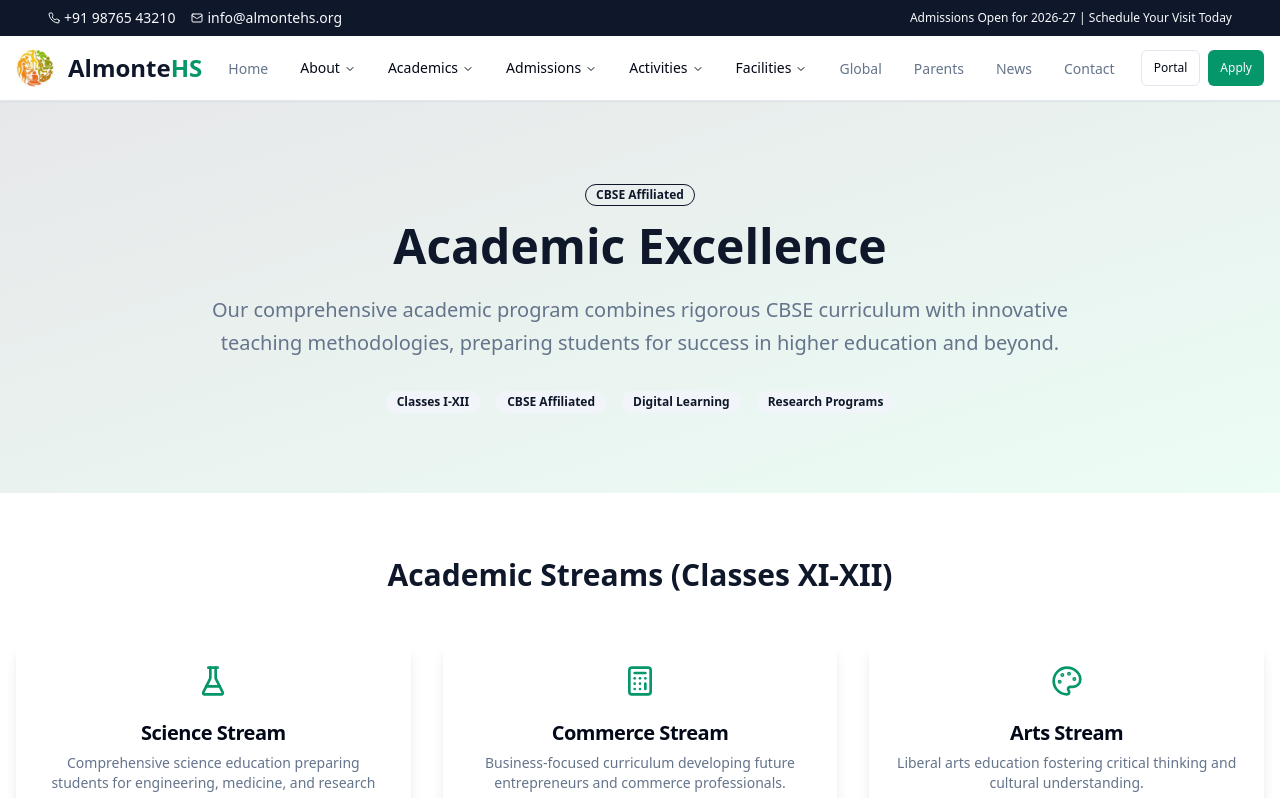
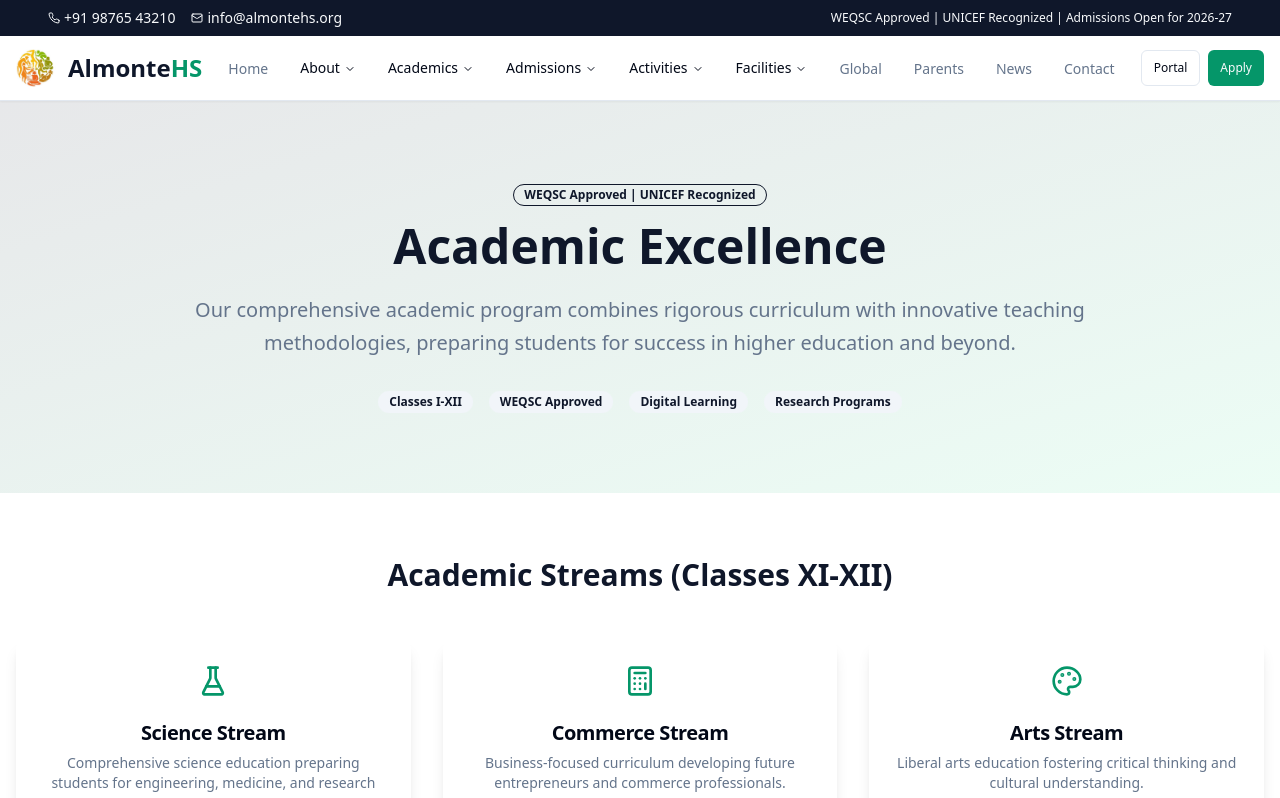
Before and after one commit to nscuai/almonte-global-gateway, a React (Vite) app: page /academics in a window 1280 px wide. Shown: the top 798 px of the page. Built offline with nearby package versions, Linux system fonts and the light colour scheme.

Commit message:
Remove CBSE/ICSE board mentions
Update school accreditations to WEQSC and UNICEF.

```diff
--- a/src/components/Navigation.tsx
+++ b/src/components/Navigation.tsx
@@ -30,7 +30,7 @@ const Navigation = () => {
     {
       title: "Academics",
       items: [
-        { title: "CBSE/ICSE Curriculum", href: "/academics#curriculum" },
+        { title: "Curriculum Framework", href: "/academics#curriculum" },
         { title: "Teaching Approach", href: "/academics#approach" },
         { title: "Departments", href: "/academics#departments" },
         { title: "Academic Calendar", href: "/academics#calendar" },
@@ -84,7 +84,7 @@ const Navigation = () => {
             </div>
           </div>
           <div className="hidden md:block text-xs">
-            Admissions Open for 2026-27 | Schedule Your Visit Today
+            WEQSC Approved | UNICEF Recognized | Admissions Open for 2026-27
           </div>
         </div>
       </div>
--- a/src/pages/About.tsx
+++ b/src/pages/About.tsx
@@ -13,7 +13,7 @@ const About = () => {
     { year: "1985", event: "First batch of 50 students graduates with distinction" },
     { year: "1992", event: "Expanded to include senior secondary education" },
     { year: "1998", event: "Introduced computer education and science laboratories" },
-    { year: "2005", event: "Achieved CBSE affiliation and recognition" },
+    { year: "2005", event: "Achieved WEQSC accreditation and UNICEF recognition" },
     { year: "2010", event: "Launched international exchange programs" },
     { year: "2015", event: "Established digital learning initiatives" },
     { year: "2020", event: "Successfully transitioned to hybrid learning model" },
@@ -52,7 +52,7 @@ const About = () => {
         <div className="container mx-auto px-4">
           <div className="max-w-4xl mx-auto text-center">
             <Badge variant="outline" className="mb-4 border-primary text-primary">
-              Established 1981
+              WEQSC Approved | UNICEF Recognized
             </Badge>
             <h1 className="text-5xl font-bold text-primary mb-6">About Almonte School</h1>
             <p className="text-xl text-muted-foreground mb-8 leading-relaxed">
--- a/src/pages/Academics.tsx
+++ b/src/pages/Academics.tsx
@@ -1,3 +1,4 @@
+
 import React from 'react';
 import { Card, CardContent, CardDescription, CardHeader, CardTitle } from "@/components/ui/card";
 import { Button } from "@/components/ui/button";
@@ -57,7 +58,7 @@ const Academics = () => {
 
   const achievements = [
     { year: "2024", achievement: "Top School in Arunachal Pradesh - Academic Excellence Award" },
-    { year: "2023", achievement: "100% Pass Rate in CBSE Class XII Examinations" },
+    { year: "2023", achievement: "100% Pass Rate in Senior Secondary Examinations" },
     { year: "2023", achievement: "State Champions - Science Olympiad" },
     { year: "2022", achievement: "Excellence in Digital Education - Northeast India" },
     { year: "2022", achievement: "Best School for Holistic Development - State Level" }
@@ -72,16 +73,16 @@ const Academics = () => {
         <div className="container mx-auto px-4">
           <div className="max-w-4xl mx-auto text-center">
             <Badge variant="outline" className="mb-4 border-primary text-primary">
-              CBSE Affiliated
+              WEQSC Approved | UNICEF Recognized
             </Badge>
             <h1 className="text-5xl font-bold text-primary mb-6">Academic Excellence</h1>
             <p className="text-xl text-muted-foreground mb-8 leading-relaxed">
-              Our comprehensive academic program combines rigorous CBSE curriculum with innovative
+              Our comprehensive academic program combines rigorous curriculum with innovative
               teaching methodologies, preparing students for success in higher education and beyond.
             </p>
             <div className="flex flex-wrap justify-center gap-4">
               <Badge variant="secondary">Classes I-XII</Badge>
-              <Badge variant="secondary">CBSE Affiliated</Badge>
+              <Badge variant="secondary">WEQSC Approved</Badge>
               <Badge variant="secondary">Digital Learning</Badge>
               <Badge variant="secondary">Research Programs</Badge>
             </div>
@@ -216,12 +217,12 @@ const Academics = () => {
               <Card>
                 <CardHeader>
                   <CardTitle>Secondary School (Classes IX-X)</CardTitle>
-                  <CardDescription>CBSE board preparation with comprehensive skill development</CardDescription>
+                  <CardDescription>Board preparation with comprehensive skill development</CardDescription>
                 </CardHeader>
                 <CardContent>
                   <div className="grid grid-cols-1 md:grid-cols-2 gap-6">
                     <div>
-                      <h4 className="font-semibold mb-3">CBSE Subjects:</h4>
+                      <h4 className="font-semibold mb-3">Core Subjects:</h4>
                       <ul className="space-y-2 text-muted-foreground">
                         <li>• English Language & Literature</li>
                         <li>• Hindi/Sanskrit</li>
```
